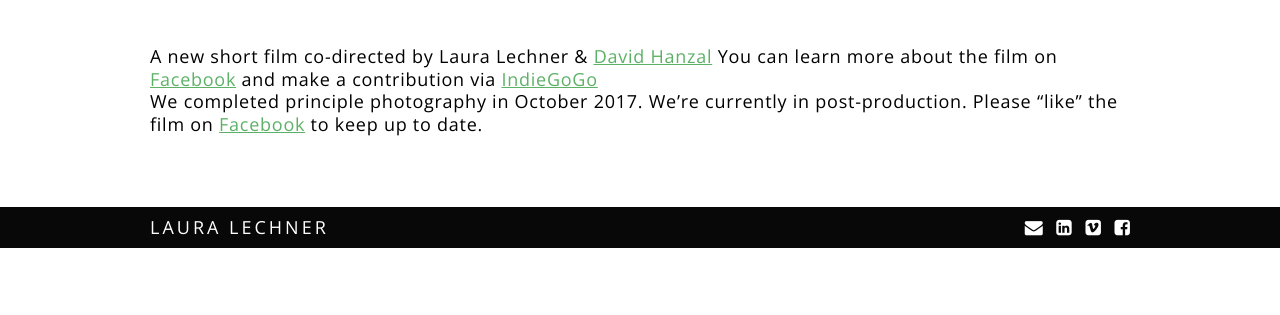
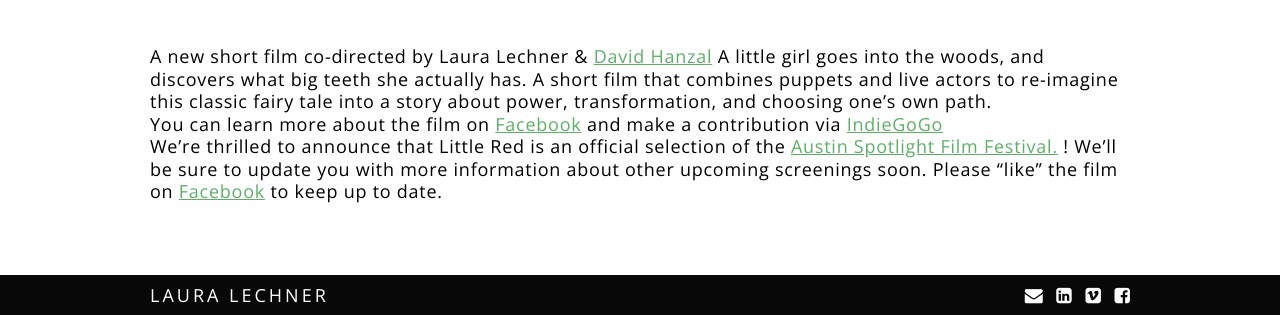
Before and after one commit to nbuonin/lauralechner-2, a Jekyll site: the page built from _project/little-red.md, in a window 1280 px wide and 900 px high, scrolled down 150 px, cut to the strip 585-900 px from the top of the window. Built offline with Jekyll 4.4.1, drawn with Linux system fonts in a browser that asks for light colours; nearby versions of some CDN libraries; before the commit the page ends 983 px from its top, so only the background shows below that.

Commit message:
Updated Little Red page

```diff
--- a/_project/little-red.md
+++ b/_project/little-red.md
@@ -10,6 +10,8 @@ publish-video: true
 ---
 
 A new short film co-directed by Laura Lechner & [David Hanzal](https://davidhanzaltheatre.carbonmade.com/)
+A little girl goes into the woods, and discovers what big teeth she actually has. A short film that combines puppets and live actors to re-imagine this classic fairy tale into a story about power, transformation, and choosing one's own path.
+
 You can learn more about the film on [Facebook](https://facebook.com/littleredpuppetmovie) and make a contribution via [IndieGoGo](https://www.indiegogo.com/projects/little-red-film#)
 
-We completed principle photography in October 2017. We're currently in post-production. Please "like" the film on [Facebook](https://facebook.com/littleredpuppetmovie) to keep up to date.
+We're thrilled to announce that Little Red is an official selection of the [Austin Spotlight Film Festival.](https://www.austinspotlightfilmfestival.com/) ! We'll be sure to update you with more information about other upcoming screenings soon. Please "like" the film on [Facebook](https://facebook.com/littleredpuppetmovie) to keep up to date.
```
